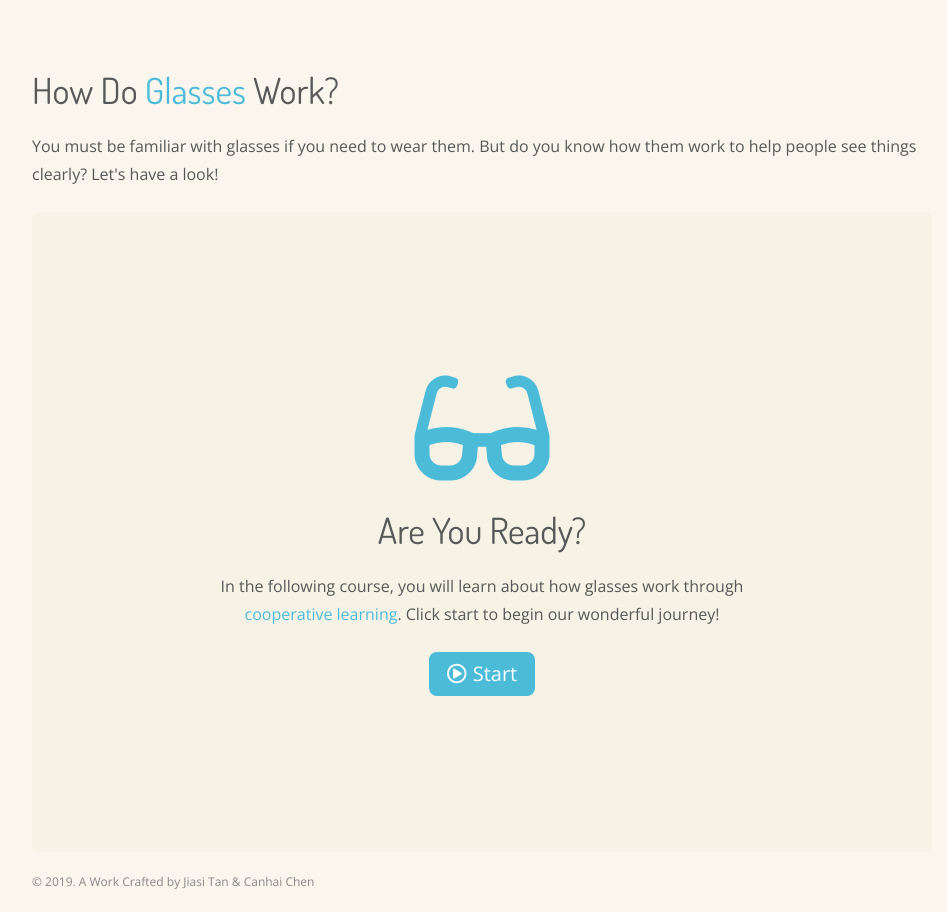
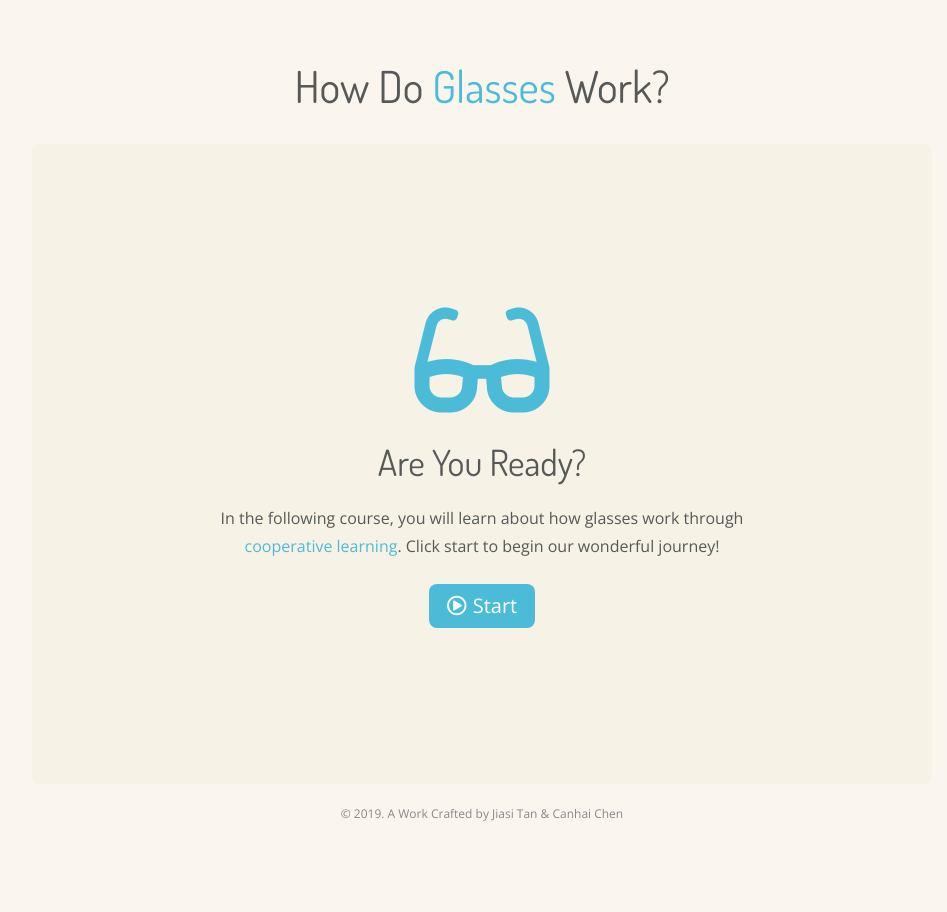
Before and after one commit to pol-chen/tol-glasses, a plain HTML site: page index.html in a window 1280 px wide. Shown: the whole page, without its empty margins (158-1105 px from the left). After the commit the page ends 844 px from the top, so only its background shows below. Drawn offline with nearby package versions, Linux system fonts and the light colour scheme; no server answers.

Commit message:
Update header and footer

```diff
--- a/css/style.css
+++ b/css/style.css
@@ -62,13 +62,15 @@ html {
 }
 
 header {
-  margin-top: 72px;
+  margin-top: 64px;
+  margin-bottom: 36px;
 }
 
 h1 {
   font-family: 'Dosis', sans-serif;
-  font-size: 36px;
+  font-size: 44px;
   color: #565957;
+  text-align: center;
 }
 
 h1 span {
@@ -345,4 +347,5 @@ footer {
   margin: 24px 0;
   font-size: 12px;
   color: #888888;
+  text-align: center;
 }
--- a/index.html
+++ b/index.html
@@ -12,7 +12,6 @@
     <div class="wrapper">
       <header>
         <h1>How Do <span>Glasses</span> Work?</h1>
-        <p class="desc">You must be familiar with glasses if you need to wear them. But do you know how them work to help people see things clearly? Let's have a look!</p>
       </header>
 
       <main>
```
